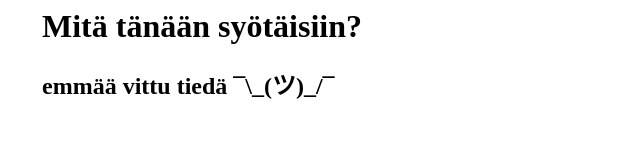
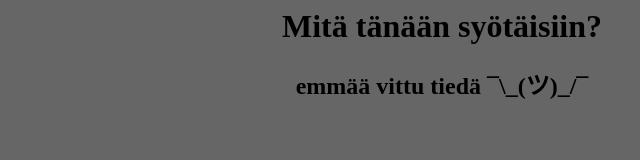
Before and after one commit to Roope1/Roope1.github.io, a plain HTML site: page index.html in a window 1280 px wide. Shown: the whole page, without its empty margins (198-838 px from the left). Drawn offline with Linux system fonts and the light colour scheme.

Commit message:
Update styles.css

```diff
--- a/styles.css
+++ b/styles.css
@@ -1,4 +1,11 @@
 #page-wrap{
-  width: 800px;
-  margin: 0 auto;
+  width: 50%;
+  margin-left: 25%;
+  margin-right: 25%;
+  text-align: center;
+
 }
+
+body{
+    background-color: #666666;
+}
```
